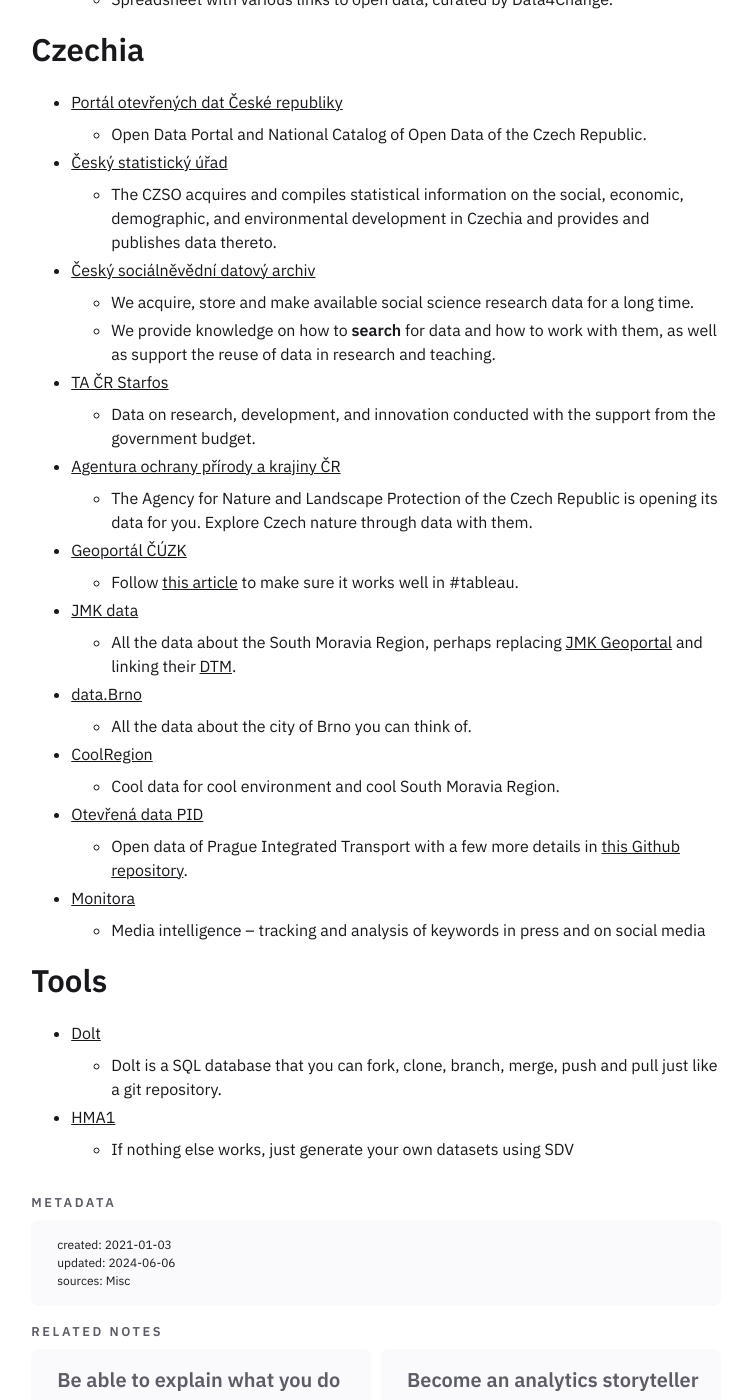
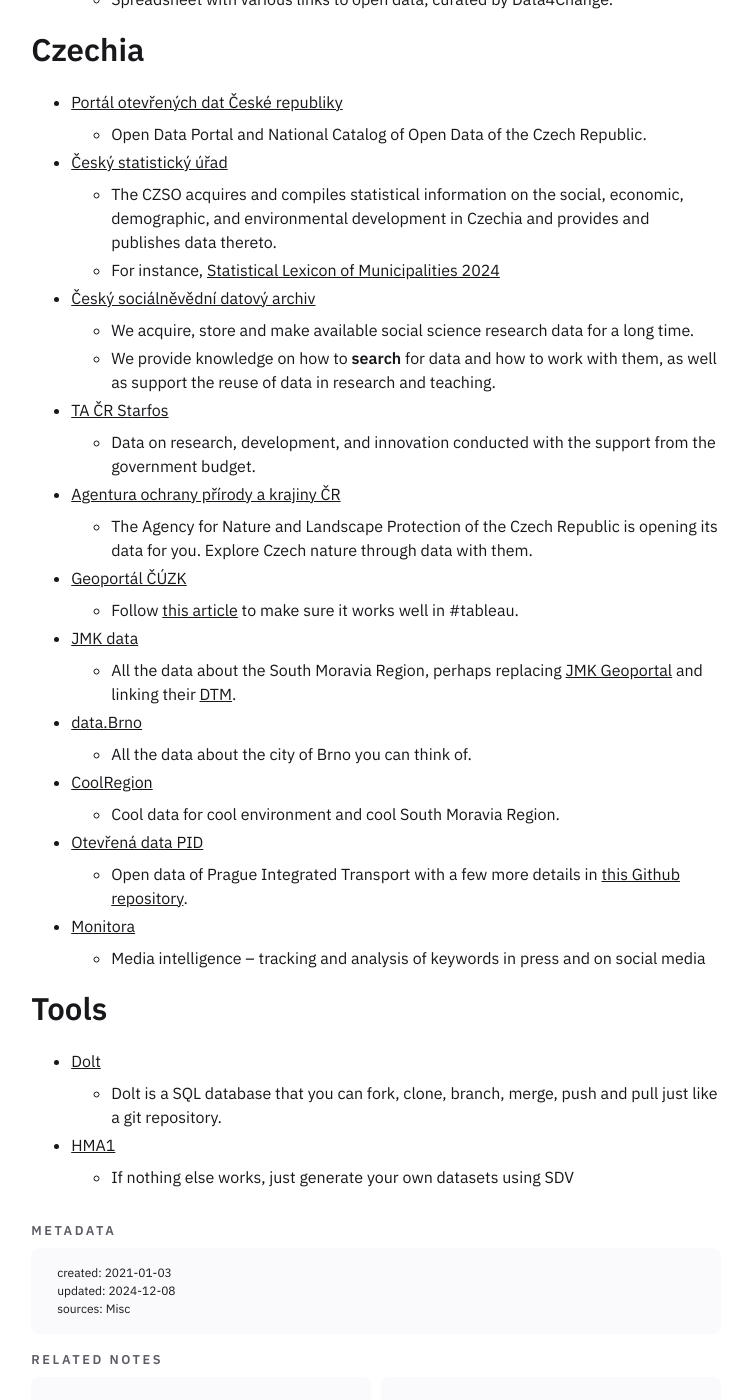
Before and after one commit to one-data-cookie/one-data-cookie.github.io, a Jekyll site: the page built from _notes/data-society/Find the right dataset.md, in a window 1280 px wide and 1400 px high, scrolled down 780 px. Shown: the whole window, without its empty margins (264-1012 px from the left). Built offline with Jekyll 4.4.1, drawn with Linux system fonts in a browser that asks for light colours.

Commit message:
Sync notes and files as of 2024-12-08 19:23:47 UTC

```diff
--- a/_notes/data-society/Find the right dataset.md
+++ b/_notes/data-society/Find the right dataset.md
@@ -5,7 +5,7 @@
 tags: [tutorial, dataset]
 season: summer
 created: 2021-01-03
-updated: 2024-06-06
+updated: 2024-12-08
 sources: Misc
 ---
 
@@ -28,6 +28,7 @@
 	* Open Data Portal and National Catalog of Open Data of the Czech Republic.
 * [Český statistický úřad](https://www.czso.cz/)
 	* The CZSO acquires and compiles statistical information on the social, economic, demographic, and environmental development in Czechia and provides and publishes data thereto.
+	* For instance, [Statistical Lexicon of Municipalities 2024](https://csu.gov.cz/produkty/statisticky-lexikon-obci-2024?)
 * [Český sociálněvědní datový archiv](https://archiv.soc.cas.cz/cz/)
 	* We acquire, store and make available social science research data for a long time.
 	* We provide knowledge on how to **search** for data and how to work with them, as well as support the reuse of data in research and teaching.
```
